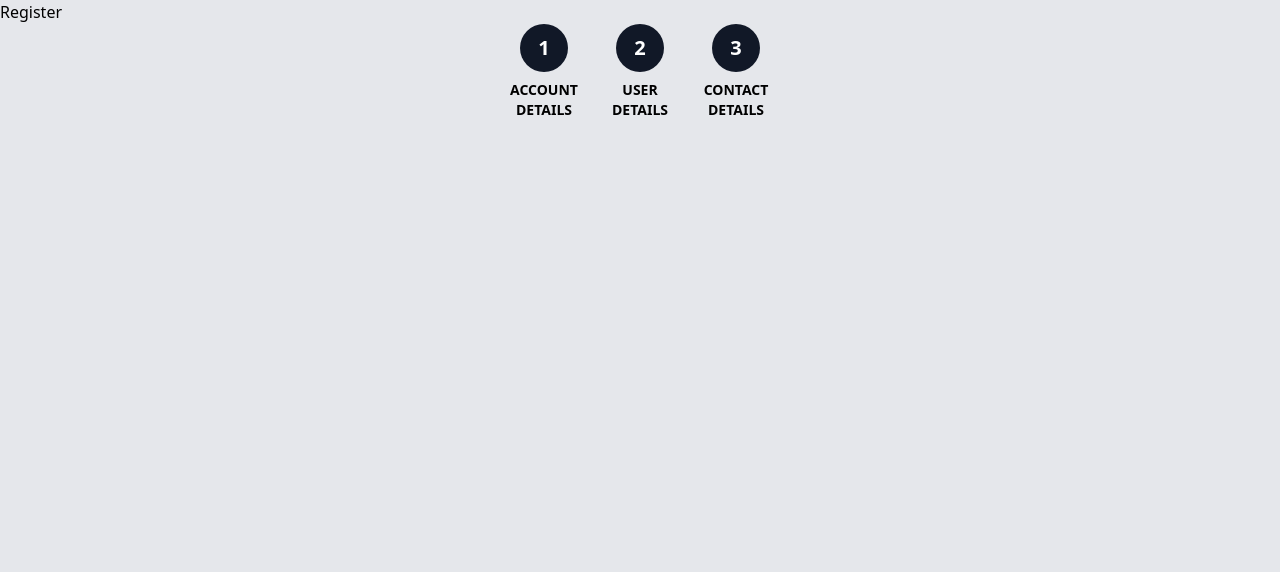
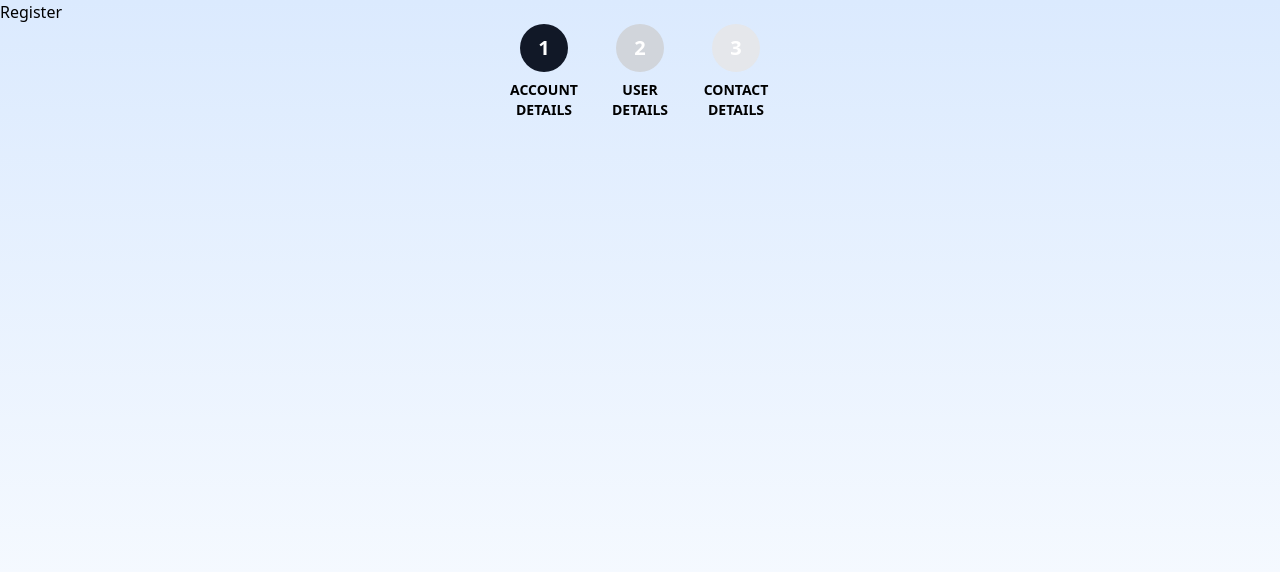
Before and after one commit to st-rkalinov/registerform-nextjs, a Next.js app: page / in a window 1280 px wide. Shown: the top 572 px of the page. Built offline with nearby package versions, Linux system fonts and the light colour scheme.

Commit message:
add test to check if registration step navigation component is rendered with correct background color

```diff
--- a/src/components/RegistrationSteps/Step/Step.tsx
+++ b/src/components/RegistrationSteps/Step/Step.tsx
@@ -13,11 +13,32 @@
     status: RegistrationStepStatus
 }
 
+/**
+ * Method to get the correct background class depending on the status of the registration step
+ * @param {RegistrationStepStatus} status
+ */
+const getBackgroundCssColor = (status: RegistrationStepStatus) => {
+    switch (status) {
+        case RegistrationStepStatus.inProgress:
+            return "bg-gray-900";
+        case RegistrationStepStatus.disabled:
+            return "bg-gray-300";
+        case RegistrationStepStatus.valid:
+            return "bg-gray-200";
+        case RegistrationStepStatus.invalid:
+            return "bg-red-200";
+        default:
+            return "";
+    }
+}
+
 const Step: React.FC<IProps> = (props) => {
+    const backgroundCssColor = getBackgroundCssColor(props.status);
+
     return (
         <div className="flex-col justify-center items-center w-24">
-            <div className="rounded-full flex items-center justify-center bg-gray-900 h-12 w-12 text-white font-bold text-xl mx-auto">
-                <p>{props.stepNumber}</p>
+            <div className={`rounded-full flex items-center justify-center h-12 w-12 text-white font-bold text-xl mx-auto ${backgroundCssColor}`}>
+                {props.stepNumber}
             </div>
             <p className="text-center break-words font-bold text-sm p-2">{props.text}</p>
         </div>
--- a/src/components/RegistrationSteps/Stepper.tsx
+++ b/src/components/RegistrationSteps/Stepper.tsx
@@ -17,12 +17,12 @@
             <Step
                 text={RegistrationStepText.UserDetails}
                 stepNumber={2}
-                status={RegistrationStepStatus.inProgress}
+                status={RegistrationStepStatus.disabled}
             />
             <Step
                 text={RegistrationStepText.ContactDetails}
                 stepNumber={3}
-                status={RegistrationStepStatus.inProgress}
+                status={RegistrationStepStatus.valid}
             />
         </div>
     );
--- a/src/pages/_app.tsx
+++ b/src/pages/_app.tsx
@@ -6,7 +6,7 @@
 
 const App = ({ Component, pageProps }: AppProps) => {
     return (
-        <div className="bg-gray-200 h-screen">
+        <div className="bg-gradient-to-b from-blue-100 h-screen">
             <Component {...pageProps} />
         </div>
     );
```
Also changed, not shown: 1 other file (tests, documents, lock files or other folders).
